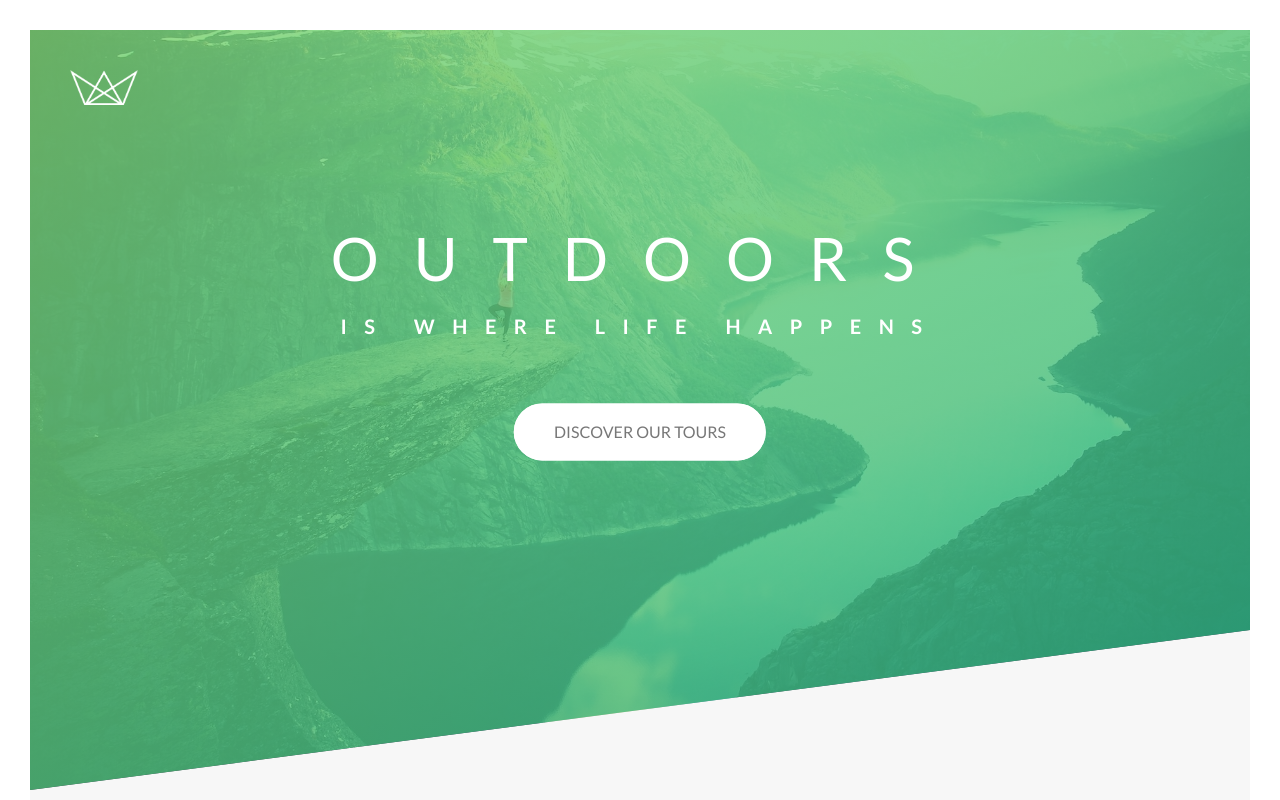
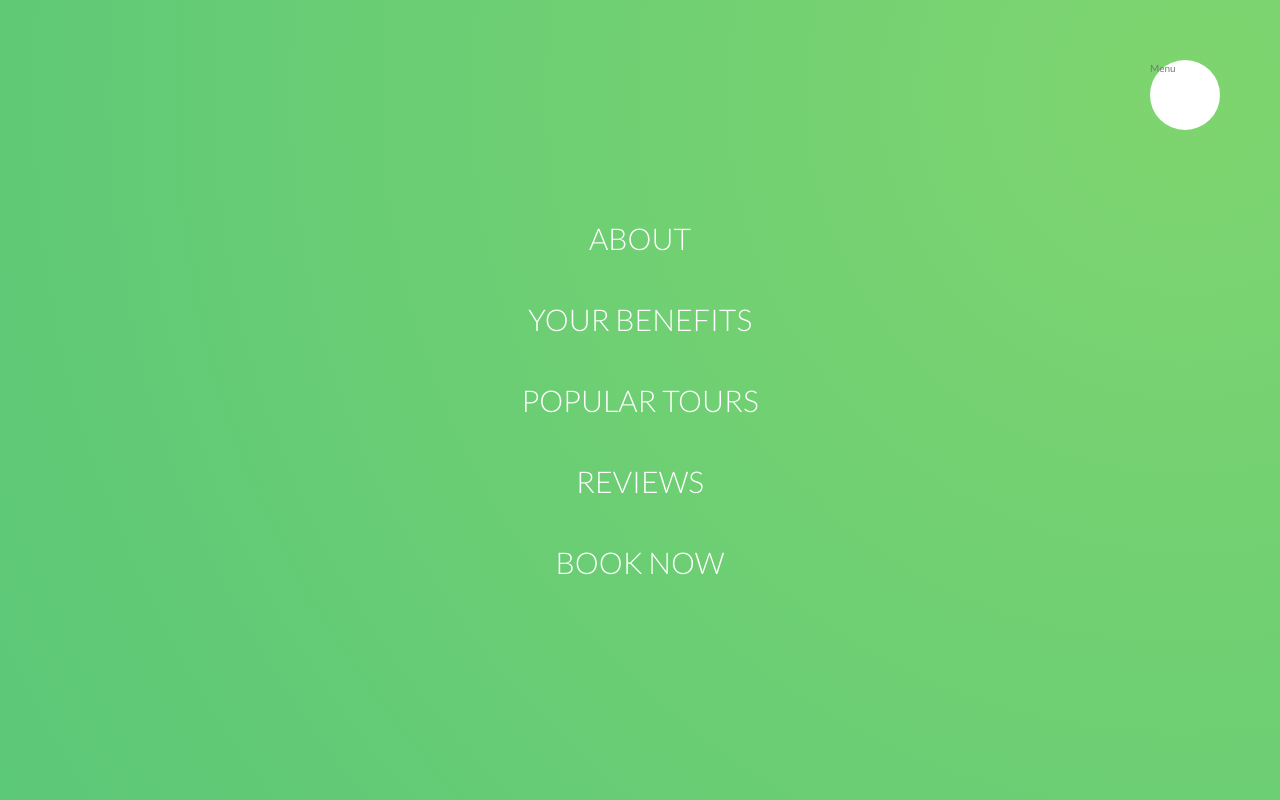
Before and after one commit to LauraTelqiu/natours-react, a React (Create React App) app: page / in a window 1280 px wide. Shown: the top 800 px of the page. Built offline with nearby package versions, Linux system fonts and the light colour scheme.

Commit message:
nav links

```diff
--- a/src/Navigation.js
+++ b/src/Navigation.js
@@ -1,9 +1,31 @@
 import React from 'react'
+import { navLinks } from './data'
 
 function Navigation() {
   return (
-    <div></div>
+    <div class="navigation">
+      <input type="checkbox" class="navigation__checkbox" id="nav-toggle" />
+      <label for="nav-toggle" class="navigation__button">
+        <span class="navigation__icon">Menu</span>
+      </label>
 
+      <div class="navigation__background">&nbsp;</div>
+      <nav class="navigation__nav">
+        <ul class="navigation__list">
+          {navLinks.map((link) => {
+            const { id, href, text } = link
+            return (
+              <li key={id} class="navigation__item">
+                <a href={href} class="navigation__link">{text}</a>
+              </li>
+
+            )
+          })}
+        </ul>
+
+
+      </nav>
+    </div>
   )
 }
 
--- a/src/data.js
+++ b/src/data.js
@@ -3,11 +3,11 @@ import photo2 from './img/nat-9.jpg'
 
 
 export const navLinks = [
-  { id: 1, href: "#about", span: "01", text: "About" },
-  { id: 2, href: "#benefits", span: "02", text: "Your Benefits" },
-  { id: 3, href: "#popular", span: "03", text: "Popular Tours" },
-  { id: 4, href: "#reviews", span: "04", text: "reviews" },
-  { id: 5, href: "#Book", span: "05", text: "Book Now" }
+  { id: 1, href: "#about", text: "About" },
+  { id: 2, href: "#benefits", text: "Your Benefits" },
+  { id: 3, href: "#popular", text: "Popular Tours" },
+  { id: 4, href: "#reviews", text: "reviews" },
+  { id: 5, href: "#Book", text: "Book Now" }
 ];
 
 export const features = [
--- /dev/null
+++ b/src/sass/layout/_navigation.scss
@@ -0,0 +1,83 @@
+.navigation {
+  &__checkbox {
+    display: none;
+  }
+  &__button {
+    background-color: $color-white;
+    height: 7rem;
+    width: 7rem;
+    position: fixed;
+    top: 6rem;
+    right: 6rem;
+    border-radius: 50%;
+    z-index: 2000;
+    // box-shadow: 0 1rem 3rem rgba($color-black, 0.1);
+    // text-align: center;
+    // cursor: pointer;
+  }
+  &__background {
+    height: 6rem;
+    width: 6rem;
+    border-radius: 50%;
+    position: fixed;
+    top: 6.5rem;
+    right: 6.5rem;
+    background-image: radial-gradient(
+      $color-primary-light,
+      $color-primary-dark
+    );
+    z-index: 1000;
+
+    transform: scale(80);
+    // transition: transform 0.8s cubic-bezier(0.86, 0, 0.07, 1);
+  }
+  &__nav {
+    height: 100vh;
+    width: 100%;
+    position: fixed;
+    top: 0;
+    left: 0;
+    z-index: 1500;
+
+    // opacity: 0;
+    // width: 0;
+    // transition: all 0.8s cubic-bezier(0.68, -0.55, 0.265, 1.55);
+  }
+  &__list {
+    position: absolute;
+    top: 50%;
+    left: 50%;
+    transform: translate(-50%, -50%);
+    list-style: none;
+    text-align: center;
+  }
+  &__item {
+    margin: 1rem;
+  }
+  &__link {
+    &:link,
+    &:visited {
+      display: inline-block;
+      font-size: 3rem;
+      font-weight: 300;
+      padding: 1rem 2rem;
+      color: $color-white;
+      text-decoration: none;
+      text-transform: uppercase;
+      background-image: linear-gradient(
+        120deg,
+        transparent 0%,
+        transparent 50%,
+        $color-white 50%
+      );
+      background-size: 230%;
+      transition: all 0.4s;
+    }
+    &:hover,
+    &:active {
+      background-position: 100%;
+      color: $color-primary;
+      transform: translateX(1rem);
+    }
+  }
+}
--- a/src/sass/main.css
+++ b/src/sass/main.css
@@ -542,6 +542,67 @@ body {
   opacity: 1;
 }
 
+.navigation__checkbox {
+  display: none;
+}
+.navigation__button {
+  background-color: #fff;
+  height: 7rem;
+  width: 7rem;
+  position: fixed;
+  top: 6rem;
+  right: 6rem;
+  border-radius: 50%;
+  z-index: 2000;
+}
+.navigation__background {
+  height: 6rem;
+  width: 6rem;
+  border-radius: 50%;
+  position: fixed;
+  top: 6.5rem;
+  right: 6.5rem;
+  background-image: radial-gradient(#7ed56f, #28b485);
+  z-index: 1000;
+  transform: scale(80);
+}
+.navigation__nav {
+  height: 100vh;
+  width: 100%;
+  position: fixed;
+  top: 0;
+  left: 0;
+  z-index: 1500;
+}
+.navigation__list {
+  position: absolute;
+  top: 50%;
+  left: 50%;
+  transform: translate(-50%, -50%);
+  list-style: none;
+  text-align: center;
+}
+.navigation__item {
+  margin: 1rem;
+}
+.navigation__link:link, .navigation__link:visited {
+  display: inline-block;
+  font-size: 3rem;
+  font-weight: 300;
+  padding: 1rem 2rem;
+  color: #fff;
+  text-decoration: none;
+  text-transform: uppercase;
+  background-image: linear-gradient(120deg, transparent 0%, transparent 50%, #fff 50%);
+  background-size: 230%;
+  transition: all 0.4s;
+}
+.navigation__link:hover, .navigation__link:active {
+  background-position: 100%;
+  color: #55c57a;
+  transform: translateX(1rem);
+}
+
 .row {
   max-width: 114rem;
   margin: 0 auto;
--- a/src/sass/main.scss
+++ b/src/sass/main.scss
@@ -15,6 +15,7 @@
 @import "components/bg-video";
 @import "components/form";
 
+@import "layout/navigation";
 @import "layout/grid";
 @import "layout/header";
 @import "layout/footer";
```
Also changed, not shown: 1 other file (tests, documents, lock files or other folders).
